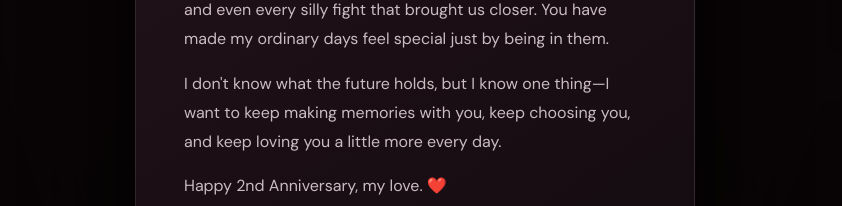
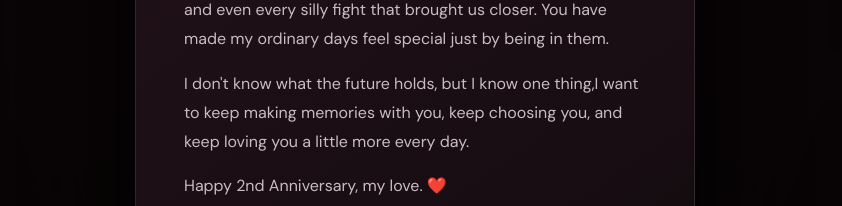
Before and after one commit to samyog156/Anniverssary, a React (Vite) app: page / in a window 1280 px wide. Both pictures are taken after a click on the button "Read my letter". Shown: the part 401-607 px from the top of the page, without its empty margins (225-1067 px from the left). Built offline with nearby package versions, Linux system fonts and the light colour scheme; a web font is replaced by a local one.

Commit message:
initial commit

```diff
--- a/src/main.jsx
+++ b/src/main.jsx
@@ -458,7 +458,7 @@ function App() {
               ordinary days feel special just by being in them.
             </p>
             <p>
-              I don't know what the future holds, but I know one thing—I want
+              I don't know what the future holds, but I know one thing,I want
               to keep making memories with you, keep choosing you, and keep
               loving you a little more every day.
             </p>
@@ -479,7 +479,7 @@ function App() {
             <h2>{HER_NAME}, will you make<br />a million more memories with me?</h2>
             <p className="muted">The best part of our story hasn't happened yet.</p>
             <p className="muted surprise-extra">
-              Every sunrise from here on out, I want you next to me for it —
+              Every sunrise from here on out, I want you next to me for it
               through every ordinary Tuesday and every big adventure.
             </p>
             <button className="primary" onClick={() => setSecret(false)}>Always ❤️</button>
```
